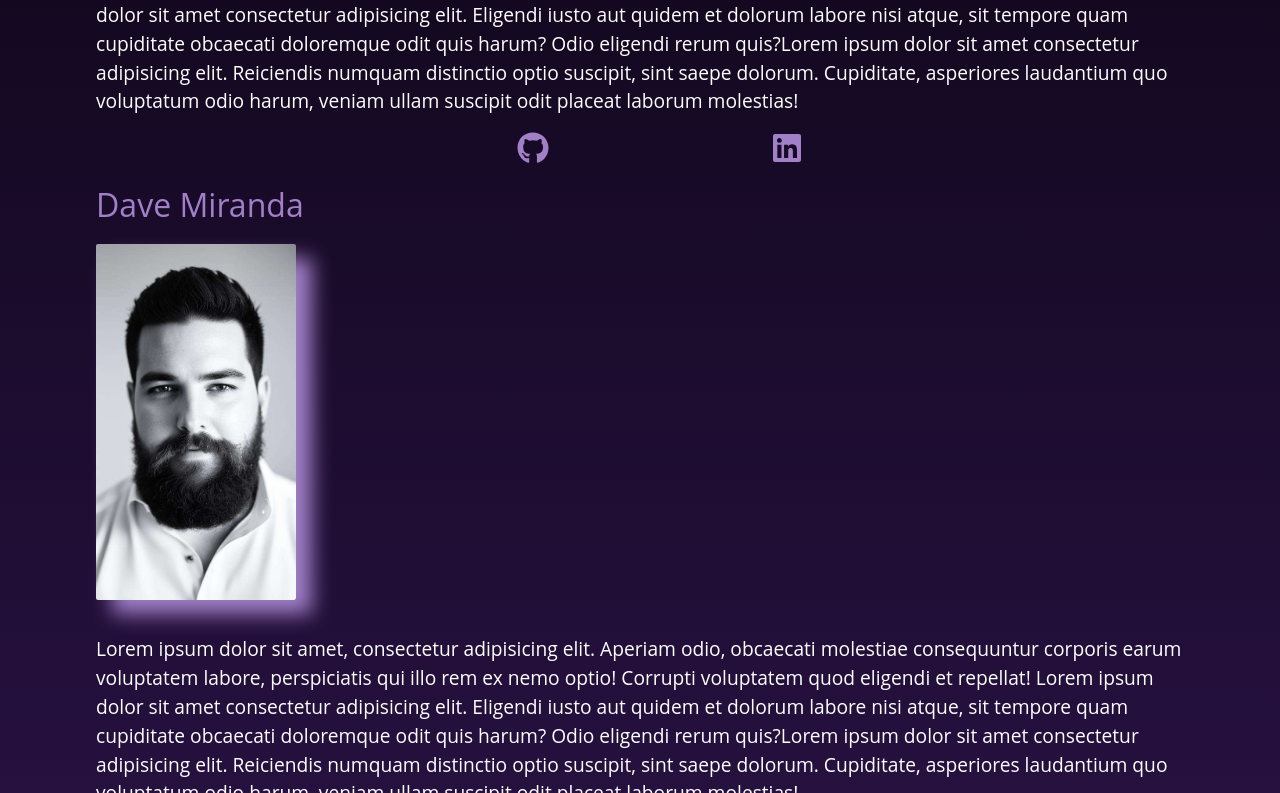
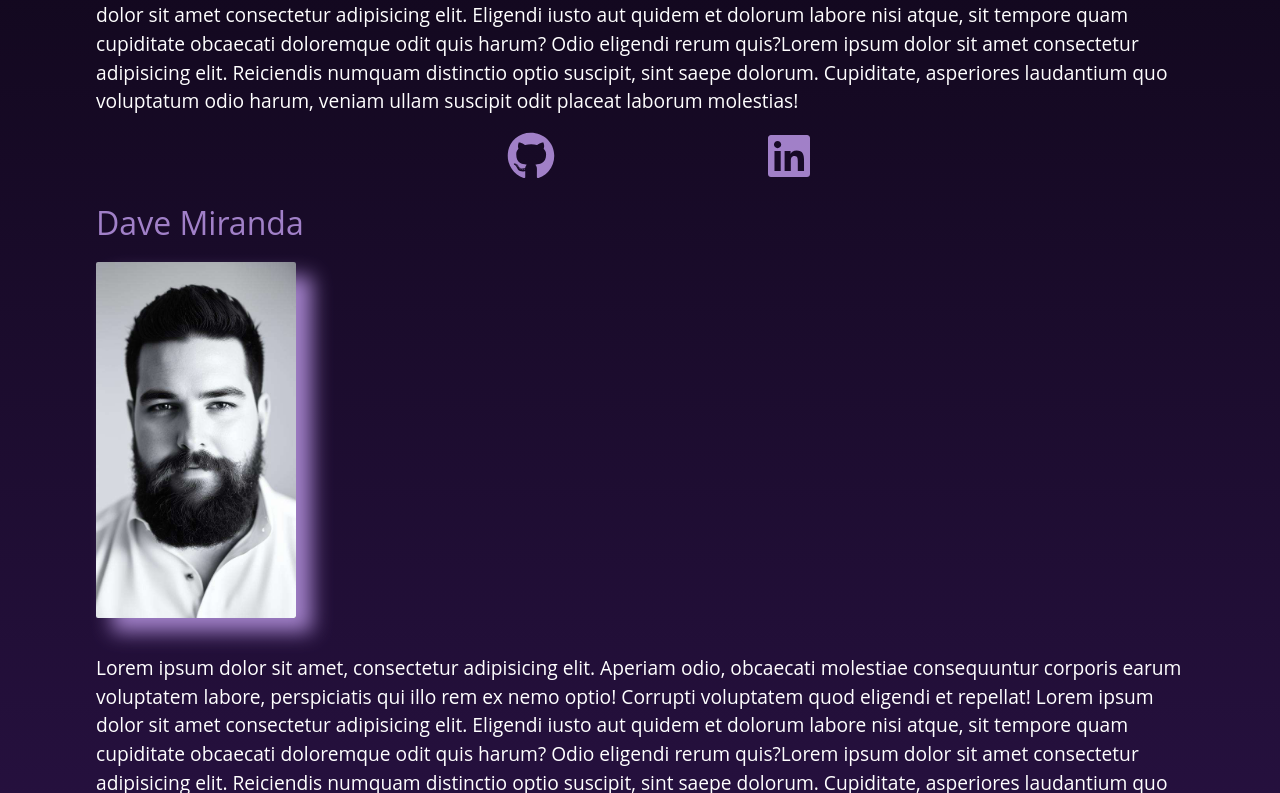
Before and after one commit to ZacWheeler3/job-huntr, a React (Vite) app in the folder client/: page /AboutPage in a window 1280 px wide. Shown: the part 847-1640 px from the top of the page. Built offline with nearby package versions, Linux system fonts and the light colour scheme.

Commit message:
increased links sizing and added more to about

```diff
--- a/client/src/App.css
+++ b/client/src/App.css
@@ -396,17 +396,19 @@ body {
   text-decoration: none;
   display: flex;
   justify-content: space-evenly;
-  font-size: 2rem;
+  font-size: 3rem;
   margin-right: 10rem;
   margin-left: 10rem;
 }
 
 .dev-creds ul a {
   color: #a180c8;
+
 }
 
 .dev-creds ul a:hover {
   color: #ffffff;
+  transition: ease-in .5s;
 }
 
 span {
```
